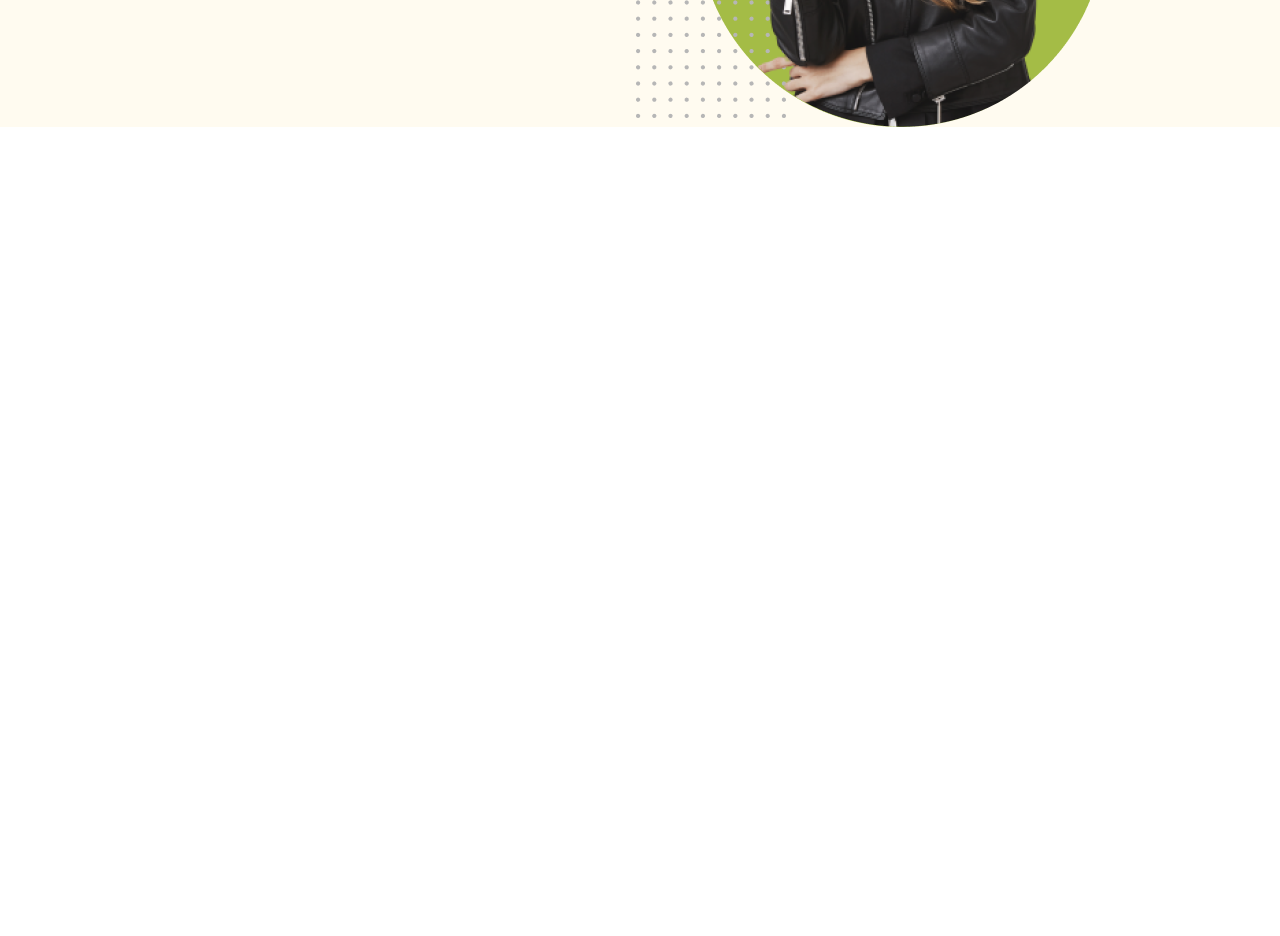
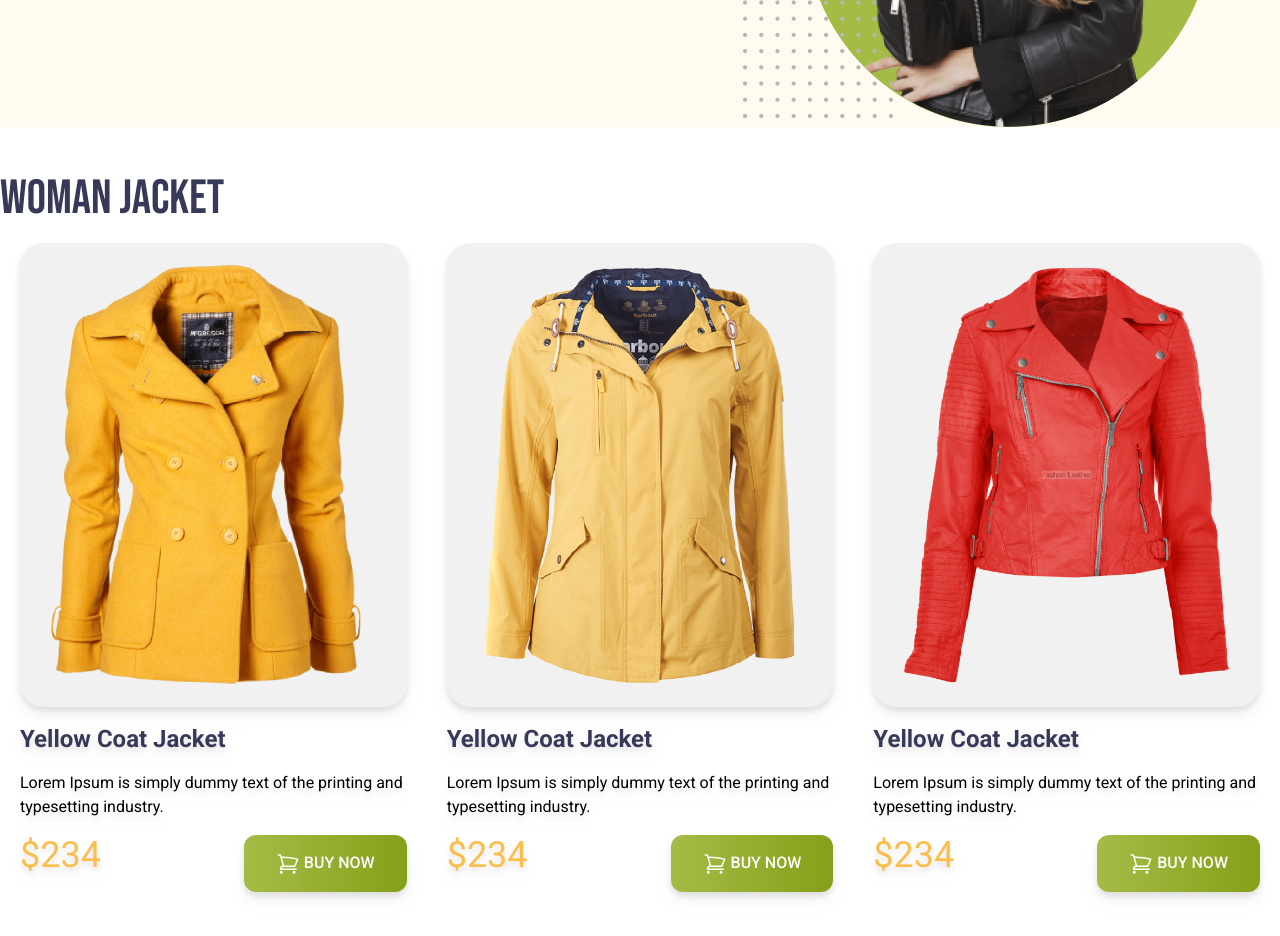
Before and after one commit to gr99murad/penguin-fashion, a plain HTML site: page index.html in a window 1280 px wide. Shown: the part 360-1296 px from the top of the page. Before the commit the page ends 800 px from the top, so only its background shows below. Drawn offline with nearby package versions, Linux system fonts and the light colour scheme.

Commit message:
added card

```diff
--- a/index.html
+++ b/index.html
@@ -5,17 +5,36 @@
     <meta name="viewport" content="width=device-width, initial-scale=1.0">
     <title>Document</title>
     <script src="https://cdn.tailwindcss.com"></script>
+    <link rel="preconnect" href="https://fonts.googleapis.com">
+    <link rel="preconnect" href="https://fonts.gstatic.com" crossorigin>
+    <link
+        href="https://fonts.googleapis.com/css2?family=Bebas+Neue&family=Roboto:ital,wght@0,100;0,300;0,400;0,500;0,700;0,900;1,100;1,300;1,400;1,500;1,700;1,900&display=swap"
+        rel="stylesheet">
+
+    <style>
+        .roboto-font {
+            font-family: "Roboto", sans-serif;
+
+        }
+
+        .bebas-neue-font {
+            font-family: "Bebas Neue", sans-serif;
+
+        }
+    </style>
+
+
 </head>
-<body>
+<body class="roboto-font">
     <header class="bg-[#FFFBF0] pl-4">
         <nav>
 
         </nav>
 
         <!-- banner start -->
-         <div class="md:flex">
+         <div class="md:flex md:items-center md:justify-around">
             <div>
-                <h1 class="text-7xl uppercase"> <span>Be the Penguins</span> <br><span>of Winter</span></h1>
+                <h1 class="text-7xl uppercase bebas-neue-font"> <span>Be the Penguins</span> <br><span>of Winter</span></h1>
                 <p class=" ">Lorem Ipsum is simply dummy text of the printing
                     and typesetting industry.</p>
                 <button class="bg-gradient-to-r from-[#A4BC46] to-[#85A019] rounded-xl px-8 py-4 font-medium text-white ">
@@ -31,7 +50,75 @@
          </div>
 
     </header>
-    <main>
+    <main class="max-w-7xl mx-auto">
+        <!-- woman jacket section -->
+         <section class="my-12">
+            <h3 class="text-5xl uppercase text-[#363958] bebas-neue-font">Woman Jacket</h3>
+
+                  <!-- card container  -->
+            <div class="grid grid-cols-1 md:grid-cols-2 lg:grid-cols-3">
+                <!-- jacket card -->
+                <div class="p-5 space-y-4 drop-shadow-lg rounded-3xl">
+                    <img class="p-5 rounded-3xl bg-[#F1F1F1]" src="images/jacket-1.png" alt="">
+                    <h4 class="text-2xl font-bold text-[#363958]">Yellow Coat Jacket </h4>
+                    <p>Lorem Ipsum is simply dummy text of the
+                        printing and typesetting industry.</p>
+
+                    <div class="flex justify-between">
+                        <h2 class="text-[#FABE4C] text-4xl">$234</h2>
+                        <button class="bg-gradient-to-r from-[#A4BC46] to-[#85A019] rounded-xl px-8 py-4 font-medium text-white ">
+                            <svg xmlns="http://www.w3.org/2000/svg" fill="none" viewBox="0 0 24 24" stroke-width="1.5" stroke="currentColor" class="size-6 text-white inline">
+                                <path stroke-linecap="round" stroke-linejoin="round" d="M2.25 3h1.386c.51 0 .955.343 1.087.835l.383 1.437M7.5 14.25a3 3 0 0 0-3 3h15.75m-12.75-3h11.218c1.121-2.3 2.1-4.684 2.924-7.138a60.114 60.114 0 0 0-16.536-1.84M7.5 14.25 5.106 5.272M6 20.25a.75.75 0 1 1-1.5 0 .75.75 0 0 1 1.5 0Zm12.75 0a.75.75 0 1 1-1.5 0 .75.75 0 0 1 1.5 0Z" />
+                              </svg>
+
+                            BUY NOW</button>
+
+
+                    </div>
+
+                </div>
+
+                <div class="p-5 space-y-4 drop-shadow-lg rounded-3xl">
+                    <img class="p-5 rounded-3xl bg-[#F1F1F1]" src="images/jacket-2.png" alt="">
+                    <h4 class="text-2xl font-bold text-[#363958]">Yellow Coat Jacket </h4>
+                    <p>Lorem Ipsum is simply dummy text of the
+                        printing and typesetting industry.</p>
+
+                    <div class="flex justify-between">
+                        <h2 class="text-[#FABE4C] text-4xl">$234</h2>
+                        <button class="bg-gradient-to-r from-[#A4BC46] to-[#85A019] rounded-xl px-8 py-4 font-medium text-white ">
+                            <svg xmlns="http://www.w3.org/2000/svg" fill="none" viewBox="0 0 24 24" stroke-width="1.5" stroke="currentColor" class="size-6 text-white inline">
+                                <path stroke-linecap="round" stroke-linejoin="round" d="M2.25 3h1.386c.51 0 .955.343 1.087.835l.383 1.437M7.5 14.25a3 3 0 0 0-3 3h15.75m-12.75-3h11.218c1.121-2.3 2.1-4.684 2.924-7.138a60.114 60.114 0 0 0-16.536-1.84M7.5 14.25 5.106 5.272M6 20.25a.75.75 0 1 1-1.5 0 .75.75 0 0 1 1.5 0Zm12.75 0a.75.75 0 1 1-1.5 0 .75.75 0 0 1 1.5 0Z" />
+                              </svg>
+
+                            BUY NOW</button>
+
+
+                    </div>
+
+                </div>
+
+                <div class="p-5 space-y-4 drop-shadow-lg rounded-3xl">
+                    <img class="p-5 rounded-3xl bg-[#F1F1F1]" src="images/jacket-3.png" alt="">
+                    <h4 class="text-2xl font-bold text-[#363958]">Yellow Coat Jacket </h4>
+                    <p>Lorem Ipsum is simply dummy text of the
+                        printing and typesetting industry.</p>
+
+                    <div class="flex justify-between">
+                        <h2 class="text-[#FABE4C] text-4xl">$234</h2>
+                        <button class="bg-gradient-to-r from-[#A4BC46] to-[#85A019] rounded-xl px-8 py-4 font-medium text-white ">
+                            <svg xmlns="http://www.w3.org/2000/svg" fill="none" viewBox="0 0 24 24" stroke-width="1.5" stroke="currentColor" class="size-6 text-white inline">
+                                <path stroke-linecap="round" stroke-linejoin="round" d="M2.25 3h1.386c.51 0 .955.343 1.087.835l.383 1.437M7.5 14.25a3 3 0 0 0-3 3h15.75m-12.75-3h11.218c1.121-2.3 2.1-4.684 2.924-7.138a60.114 60.114 0 0 0-16.536-1.84M7.5 14.25 5.106 5.272M6 20.25a.75.75 0 1 1-1.5 0 .75.75 0 0 1 1.5 0Zm12.75 0a.75.75 0 1 1-1.5 0 .75.75 0 0 1 1.5 0Z" />
+                              </svg>
+
+                            BUY NOW</button>
+
+
+                    </div>
+
+                </div>
+            </div>
+         </section>
 
     </main>
     <footer>
```
